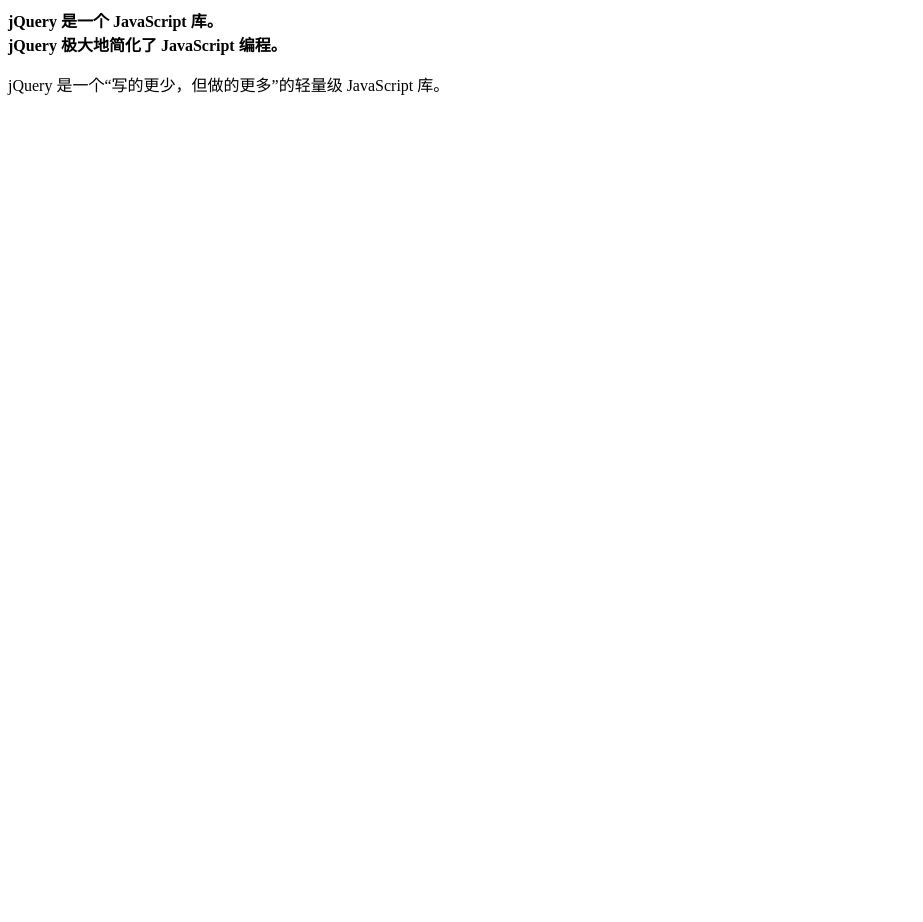
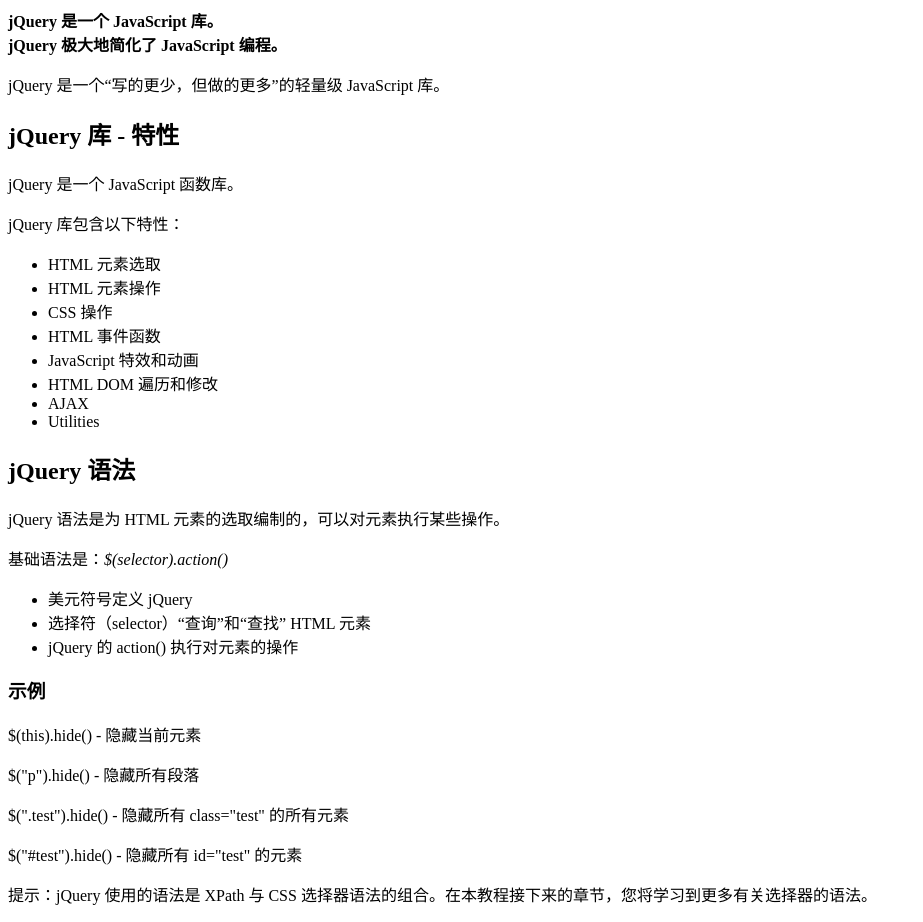
Before and after one commit to Adelaide1014/jQuery, a plain HTML site: page index.html in a window 1280 px wide. Shown: the whole page, without its empty margins (0-923 px from the left). Before the commit the page ends 800 px from the top, so only its background shows below. Drawn offline with Linux system fonts and the light colour scheme.

Commit message:
introduce

```diff
--- a/index.html
+++ b/index.html
@@ -9,5 +9,40 @@
 		<strong>jQuery 是一个 JavaScript 库。</strong><br />
 		<strong>jQuery 极大地简化了 JavaScript 编程。</strong><br />
 		<p>jQuery 是一个“写的更少，但做的更多”的轻量级 JavaScript 库。</p>
+		<div>
+
+			<h2>jQuery 库 - 特性</h2>
+			<p>jQuery 是一个 JavaScript 函数库。</p>
+			<p>jQuery 库包含以下特性：</p>
+
+			<ul>
+				<li>HTML 元素选取</li>
+				<li>HTML 元素操作</li>
+				<li>CSS 操作</li>
+				<li>HTML 事件函数</li>
+				<li>JavaScript 特效和动画</li>
+				<li>HTML DOM 遍历和修改</li>
+				<li>AJAX</li>
+				<li>Utilities</li>
+			</ul>
+		</div>
+		<div>
+			<h2>jQuery 语法</h2>
+			<p>jQuery 语法是为 HTML 元素的选取编制的，可以对元素执行某些操作。</p>
+			<p>基础语法是：<em>$(selector).action()</em></p>
+			<ul>
+				<li>美元符号定义 jQuery</li>
+				<li>选择符（selector）“查询”和“查找” HTML 元素</li>
+				<li>jQuery 的 action() 执行对元素的操作</li>
+			</ul>
+
+
+			<h3>示例</h3>
+			<p>$(this).hide() - 隐藏当前元素</p>
+			<p>$("p").hide() - 隐藏所有段落</p>
+			<p>$(".test").hide() - 隐藏所有 class="test" 的所有元素</p>
+			<p>$("#test").hide() - 隐藏所有 id="test" 的元素</p>
+			<p class="tip"><span>提示：</span>jQuery 使用的语法是 XPath 与 CSS 选择器语法的组合。在本教程接下来的章节，您将学习到更多有关选择器的语法。</p>
+			</div>
 	</body>
 </html>
```
